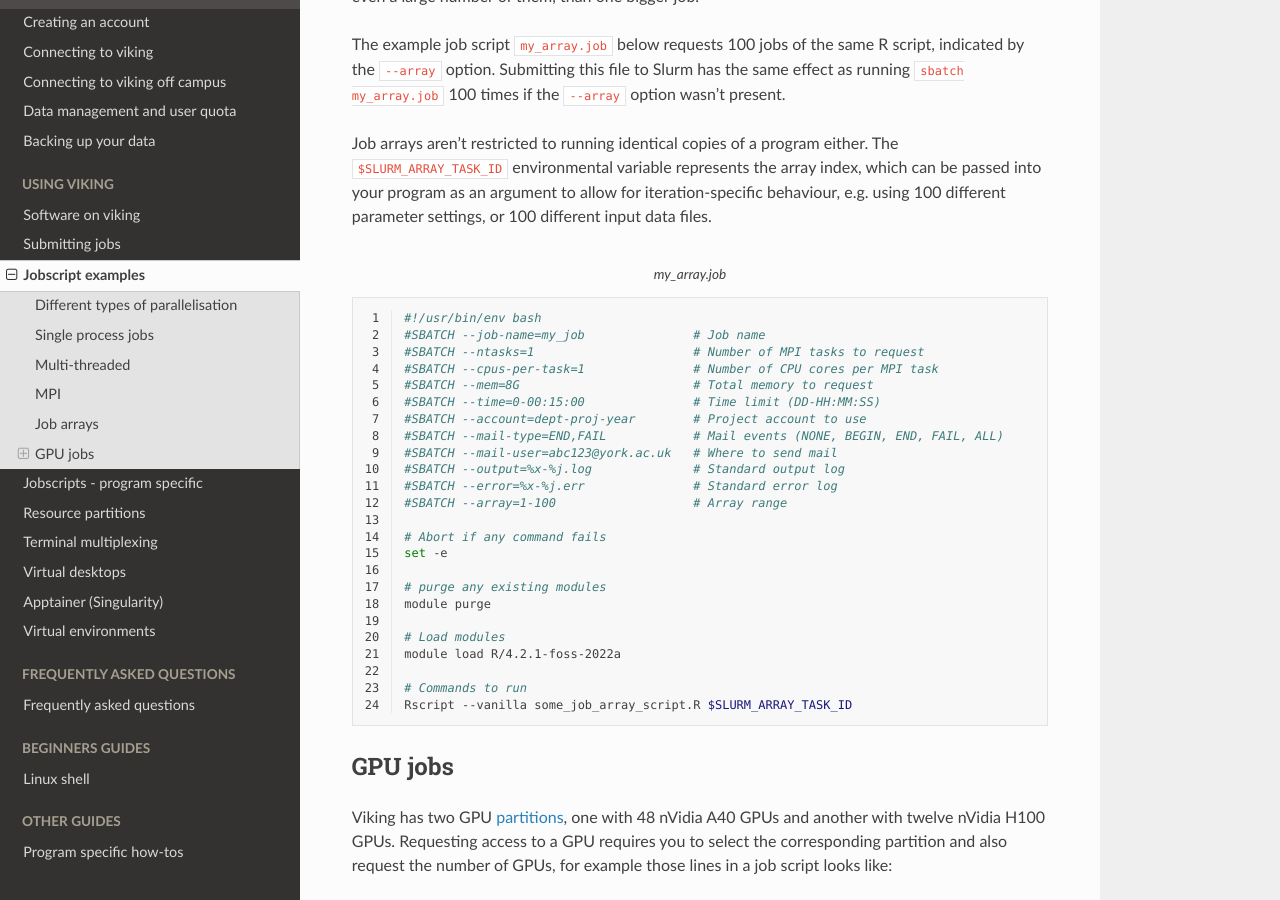
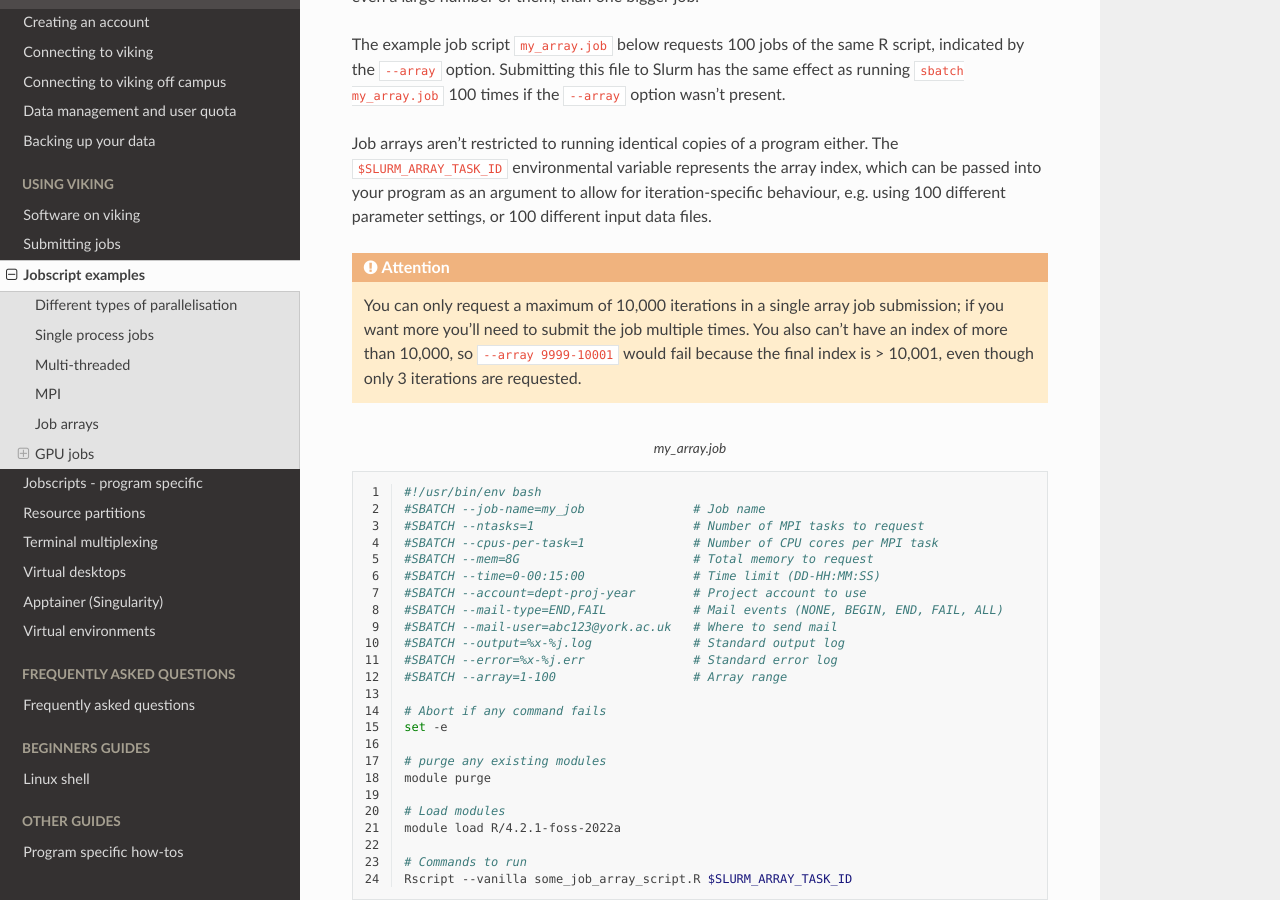
Before and after one commit to university-of-york/research-it-documentation, a Sphinx documentation site: the page built from docs/source/using_viking/jobscript_examples.rst, in a window 1280 px wide and 900 px high, scrolled down 2730 px. Built offline with Sphinx 7.4.7 and the Read the Docs theme 2.0.0, drawn with Linux system fonts in a browser that asks for light colours.

Commit message:
Added mention of maximum array job size

```diff
--- a/docs/source/using_viking/jobscript_examples.rst
+++ b/docs/source/using_viking/jobscript_examples.rst
@@ -143,6 +143,11 @@
 Job arrays aren't restricted to running identical copies of a program either.
 The ``$SLURM_ARRAY_TASK_ID`` environmental variable represents the array index, which can be passed into your program as an argument to allow for iteration-specific behaviour, e.g. using 100 different parameter settings, or 100 different input data files.
 
+.. attention::
+
+    You can only request a maximum of 10,000 iterations in a single array job submission; if you want more you'll need to submit the job multiple times.
+    You also can't have an index of more than 10,000, so ``--array 9999-10001`` would fail because the final index is > 10,001, even though only 3 iterations are requested.
+
 .. code-block:: bash
     :caption: my_array.job
     :linenos:
```
